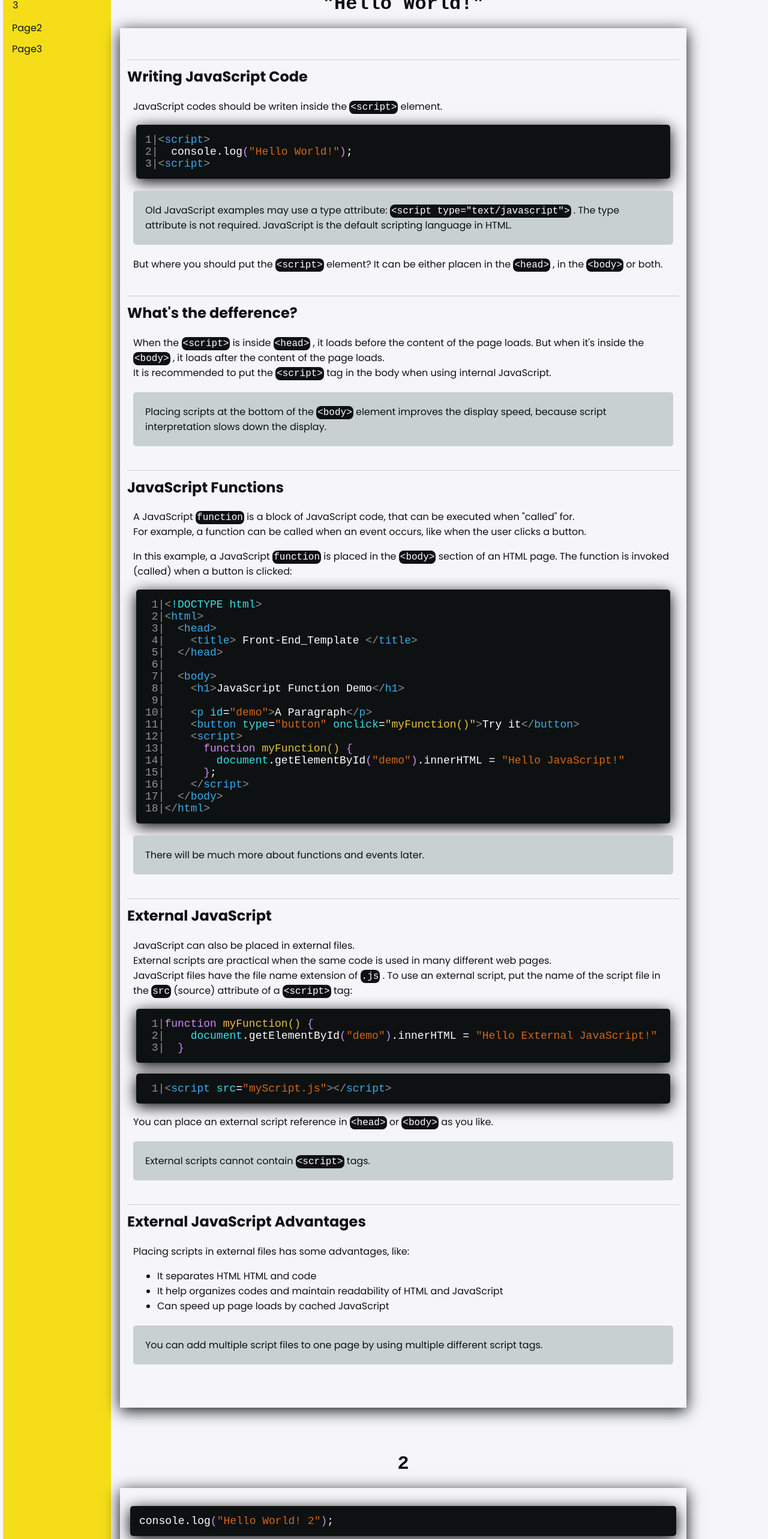
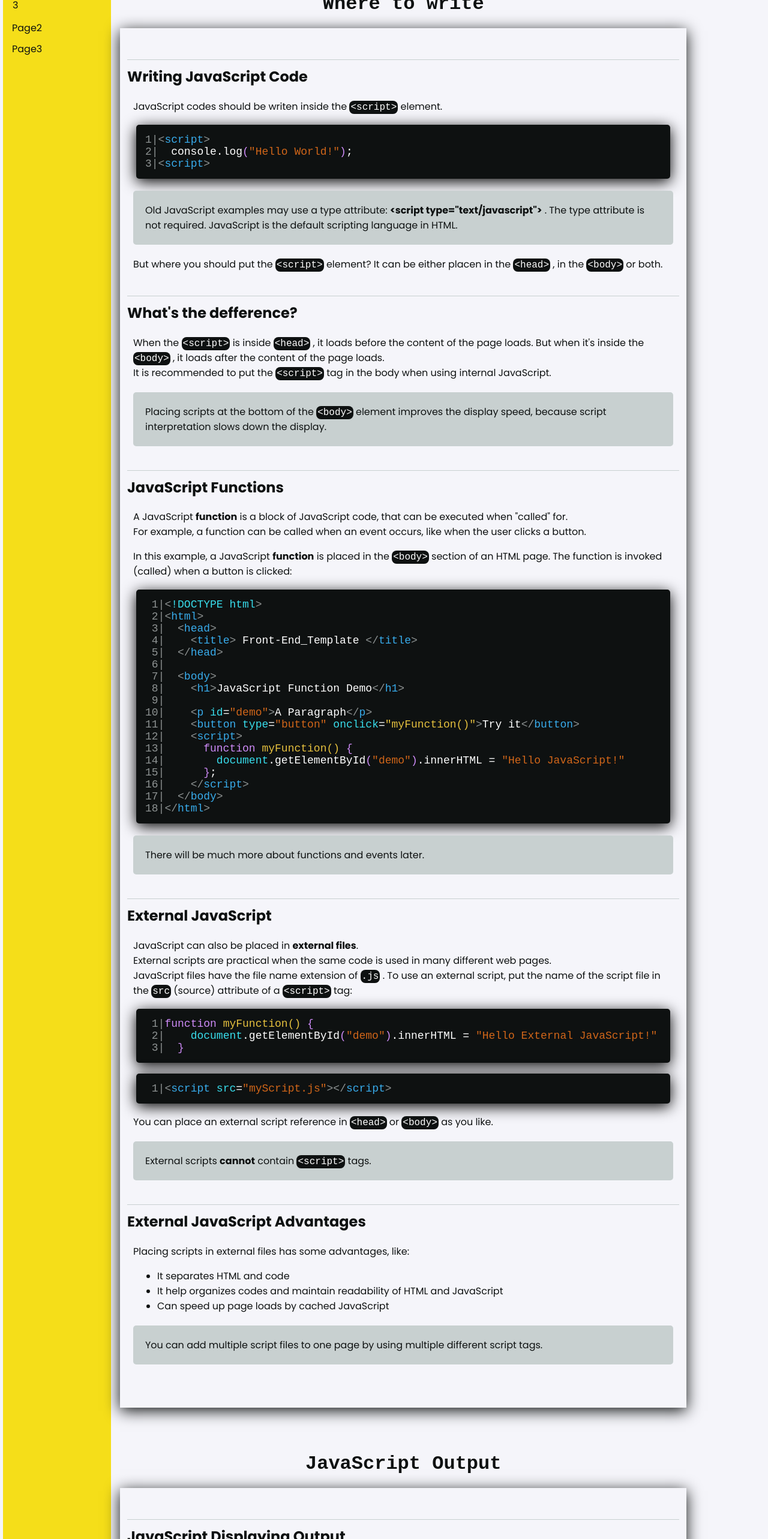
Before and after one commit to MateuszBryczek/Front-end_Template, a React (Create React App) app: page /JavaScript/JavaScriptBasics in a window 1280 px wide. Shown: the part 234-2800 px from the top of the page at 60% size. Built offline with nearby package versions, Linux system fonts and the light colour scheme.

Commit message:
added "JavaScript Output" article for Page1

```diff
--- a/src/features/JsPage/Pages/Page1.js
+++ b/src/features/JsPage/Pages/Page1.js
@@ -12,7 +12,7 @@ import CodeSpace from "../../CodeSpace/CodeSpace";
 export const Page1 = () => (
     <>
     <ArticleWrapper>
-        <ArticleHeader id="1">"Hello World!"</ArticleHeader>
+        <ArticleHeader id="1">Where to write</ArticleHeader>
         <Article>
             <SectionHeader>Writing JavaScript Code</SectionHeader>
 <Section>
@@ -25,7 +25,7 @@ JavaScript codes should be writen inside the <Highlighted>&lt;script&gt;</Highli
 `}
 </CodeSpace>
 <Hint>
-Old JavaScript examples may use a type attribute: <Highlighted>&lt;script type="text/javascript"&gt;</Highlighted> .
+Old JavaScript examples may use a type attribute: <b>&lt;script type="text/javascript"&gt;</b> .
 The type attribute is not required. JavaScript is the default scripting language in HTML.
 </Hint>
 But where you should put the <Highlighted>&lt;script&gt;</Highlighted> element? It can be either placen in the <Highlighted>&lt;head&gt;</Highlighted> , in the <Highlighted>&lt;body&gt;</Highlighted> or both.
@@ -42,9 +42,9 @@ Placing scripts at the bottom of the <Highlighted>&lt;body&gt;</Highlighted> ele
 
 <SectionHeader>JavaScript Functions</SectionHeader>
 <Section>
-A JavaScript <Highlighted>function</Highlighted> is a block of JavaScript code, that can be executed when "called" for.<br/>
+A JavaScript <b>function</b> is a block of JavaScript code, that can be executed when "called" for.<br/>
 For example, a function can be called when an event occurs, like when the user clicks a button.
-<p>In this example, a JavaScript <Highlighted>function</Highlighted> is placed in the <Highlighted>&lt;body&gt;</Highlighted> section of an HTML page. The function is invoked (called) when a button is clicked:</p>
+<p>In this example, a JavaScript <b>function</b> is placed in the <Highlighted>&lt;body&gt;</Highlighted> section of an HTML page. The function is invoked (called) when a button is clicked:</p>
 <CodeSpace>
 {`
  1|<!DOCTYPE html>
@@ -74,7 +74,7 @@ There will be much more about functions and events later.
 
 <SectionHeader>External JavaScript</SectionHeader>
 <Section>
-JavaScript can also be placed in external files.<br />
+JavaScript can also be placed in <b>external files</b>.<br />
 External scripts are practical when the same code is used in many different web pages.<br/>
 JavaScript files have the file name extension  of <Highlighted>.js</Highlighted> .
 To use an external script, put the name of the script file in the <Highlighted>src</Highlighted> (source) attribute of a <Highlighted>&lt;script&gt;</Highlighted> tag:
@@ -92,7 +92,7 @@ To use an external script, put the name of the script file in the <Highlighted>s
 </CodeSpace>
 You can place an external script reference in <Highlighted>&lt;head&gt;</Highlighted> or <Highlighted>&lt;body&gt;</Highlighted> as you like.
 <Hint>
-External scripts cannot contain <Highlighted>&lt;script&gt;</Highlighted> tags.
+External scripts <b>cannot</b> contain <Highlighted>&lt;script&gt;</Highlighted> tags.
 </Hint>
 </Section>
 
@@ -100,7 +100,7 @@ External scripts cannot contain <Highlighted>&lt;script&gt;</Highlighted> tags.
 <Section>
 Placing scripts in external files has some advantages, like:<br/>
 <ul>
-    <li>It separates HTML HTML and code</li>
+    <li>It separates HTML and code</li>
     <li>It help organizes codes and maintain readability of HTML and JavaScript</li>
     <li>Can speed up page loads by cached JavaScript</li>
 </ul>
@@ -108,18 +108,82 @@ Placing scripts in external files has some advantages, like:<br/>
 You can add multiple script files to one page by using multiple different script tags.
 </Hint>
 </Section>
-
-
-
         </Article>
 
-        <ArticleHeader id="2">2</ArticleHeader>
+        <ArticleHeader id="2">JavaScript Output</ArticleHeader>
         <Article>
-            <CodeSpace>
+<SectionHeader>JavaScript Displaying Output</SectionHeader>
+<Section>
+In JavaScript there are 4 ways of display output:
+<ul>
+    <li><Highlighted>innerHTML</Highlighted> - writing into the HTML element.</li>
+    <li><Highlighted>console.log()</Highlighted> - writing into the browser console.</li>
+    <li><Highlighted>document.write()</Highlighted> - writing into the HTML output.</li>
+    <li><Highlighted>window.alert()</Highlighted> - writing into the alert box.</li>
+</ul>
+</Section>
+
+<SectionHeader>Using innerHTML</SectionHeader>
+<Section>
+By using the <Highlighted>innerHTML</Highlighted> we can change the content or text of the selected element.
+<CodeSpace>
 {`
-console.log("Hello World! 2");
+ 1|function myFunction() {
+ 2|  const x = 5;
+ 3|  const y = 5;
+ 4|
+ 5|  document.getElementById("demo").innerHTML = sum;
+ 6|}
 `}
-            </CodeSpace>
+</CodeSpace>
+</Section>
+<SectionHeader>Using console.log()</SectionHeader>
+<Section>
+By using the <Highlighted>console.log()</Highlighted> funtion, we can write into the browser's developer console.
+<CodeSpace>
+{`
+ 1|const x = 5;
+ 2|const y = 5;
+ 3|const sum = x + y;
+ 4|
+ 5|console.log(sum);
+`}
+</CodeSpace>
+<Hint><Highlighted>console.log()</Highlighted> can be very healpfull during <b>debugging</b> proces</Hint>
+
+<SectionHeader>Using document.write()</SectionHeader>
+<Section>
+By using the <Highlighted>document.write()</Highlighted> function, we can write ti the content of the document.
+<CodeSpace>
+{`
+ 1|function myFunction() {
+ 2|  const x = 5;
+ 3|  const y = 5;
+ 4|
+ 5|  document.write(sum);
+ 6|}
+`}
+</CodeSpace>
+<Hint>Using <Highlighted>document.write()</Highlighted> after an HTML document is loaded, will <b>delete all existing HTML</b> in the current page! This method should only be used for testing.</Hint>
+</Section>
+</Section>
+<SectionHeader>Using window.alert()</SectionHeader>
+<Section>
+By using <Highlighted>window.alert()</Highlighted> function, we can output data on a dialog box.<br />
+You can skip the <Highlighted>window</Highlighted> keyword.
+<CodeSpace>
+{`
+ 1|function myFunction() {
+ 2|  const x = 5;
+ 3|  const y = 5;
+ 4|
+ 5|  alert(sum);
+ 6|}
+`}
+</CodeSpace>
+
+<Hint>In JavaScript, the <b>window</b> object is the <b>global scope object</b>. This means that variables, properties, and methods by default belong to the window object.</Hint>
+</Section>
         </Article>
 
         <ArticleHeader id="3">3</ArticleHeader>
```
